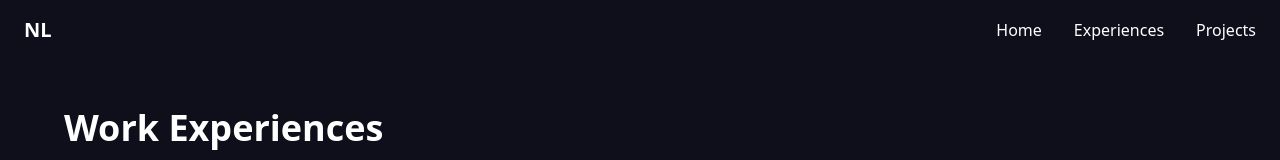
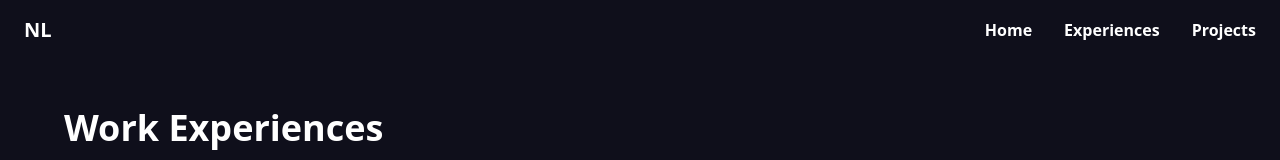
Before and after one commit to nicoleleoww/personal-website, a React (Vite) app: page /Experiences in a window 1280 px wide. Shown: the top 160 px of the page. Built offline with nearby package versions, Linux system fonts and the light colour scheme.

Commit message:
style updates

```diff
--- a/src/components/Navbar.jsx
+++ b/src/components/Navbar.jsx
@@ -4,8 +4,8 @@ const Navbar = () => {
   const location = useLocation();
 
   const navLinkClass = (path) =>
-    `hover:text-purple-400 transition duration-200 ${
-      location.pathname === path ? 'text-purple-400 font-semibold' : ''
+    `font-semibold hover:text-purple-400 transition duration-200 ${
+      location.pathname === path ? 'text-purple-400' : ''
     }`;
 
   return (
```
